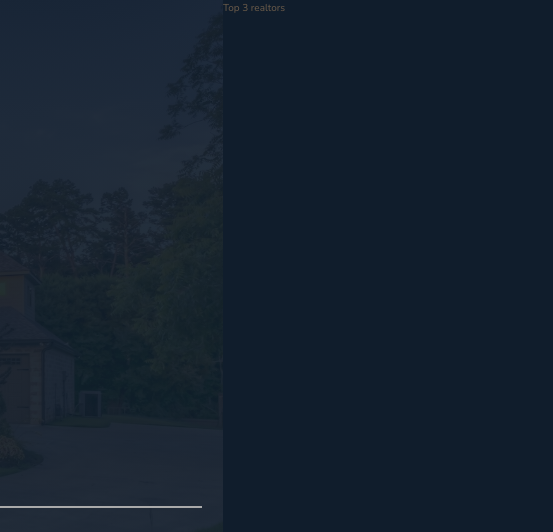
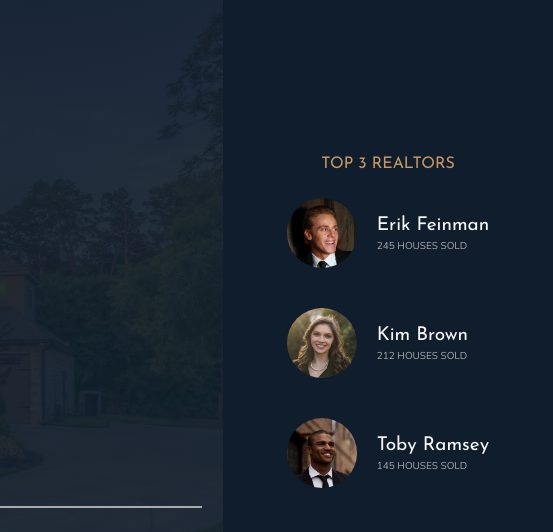
Before and after one commit to Muratozbk/Nexter-Project, a plain HTML site: page index.html in a window 1280 px wide. Shown: the top 532 px of the page, 727-1280 px from the left. Drawn offline with nearby package versions, Linux system fonts and the light colour scheme.

Commit message:
realtors commit

```diff
--- a/index.html
+++ b/index.html
@@ -31,7 +31,32 @@
        </header>
 
        <div class="realtors">
-        Top 3 realtors
+        <h3 class="heading-3">Top 3 realtors</h3>
+        <div class="realtors__list">
+          <img src="img/realtor-1.jpeg" alt="realtor 1" class="realtors__img">
+          <div class="realtors__details">
+            <h4 class="heading-4 heading-4--light">
+              Erik Feinman
+            </h4>
+            <p class="realtors__sold">245 HOUSES SOLD</p>
+          </div>
+
+          <img src="img/realtor-2.jpeg" alt="realtor 2" class="realtors__img">
+          <div class="realtors__details">
+            <h4 class="heading-4 heading-4--light">
+              Kim Brown
+            </h4>
+            <p class="realtors__sold">212 HOUSES SOLD</p>
+          </div>
+
+          <img src="img/realtor-3.jpeg" alt="realtor 3" class="realtors__img">
+          <div class="realtors__details">
+            <h4 class="heading-4 heading-4--light">
+              Toby Ramsey
+            </h4>
+            <p class="realtors__sold">145 HOUSES SOLD</p>
+          </div>
+        </div>
        </div>
 
        <section class="features">
--- a/sass/_realtors.scss
+++ b/sass/_realtors.scss
@@ -1,4 +1,30 @@
 .realtors {
     background-color: $color-secondary;
     grid-column: col-start 7 / full-end;
+    padding: 3rem;
+    display: grid;
+    align-content: center;
+    justify-content: center;
+    justify-items: center;
+    grid-row-gap: 2rem;
+
+    &__list {
+        display: grid;
+        grid-template-columns: min-content max-content;
+        grid-column-gap: 2rem;
+        grid-row-gap: 5vh;
+        align-items: center;
+    }
+
+    &__img {
+        width: 7rem;
+        border-radius: 50%;
+        display: block;
+    }
+
+    &__sold {
+    text-transform: uppercase;
+    color: $color-grey-light-2 ;
+    margin-top:  -3px;
+    }
 }
```
Also changed, not shown: css/main.css, css/main.min.css.
